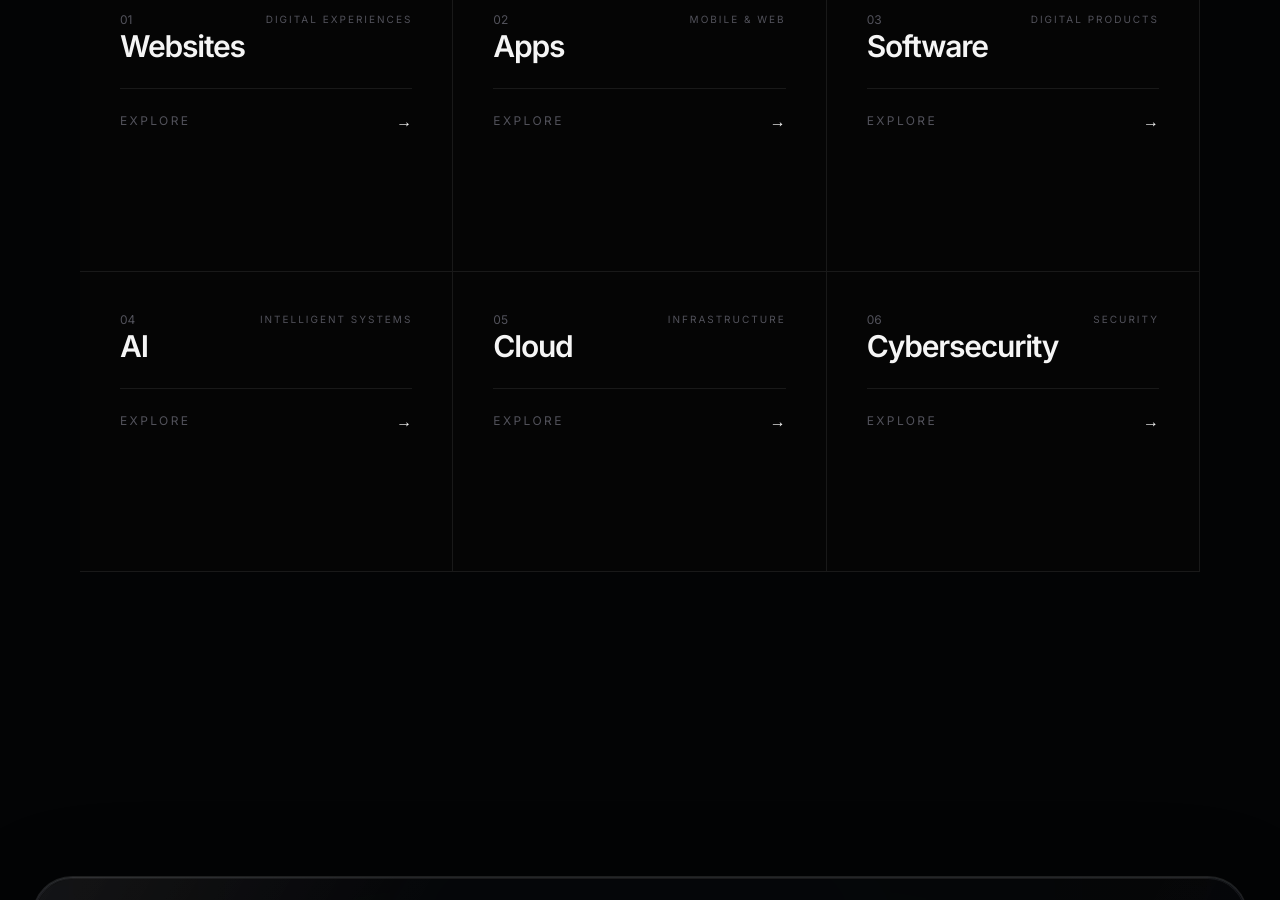
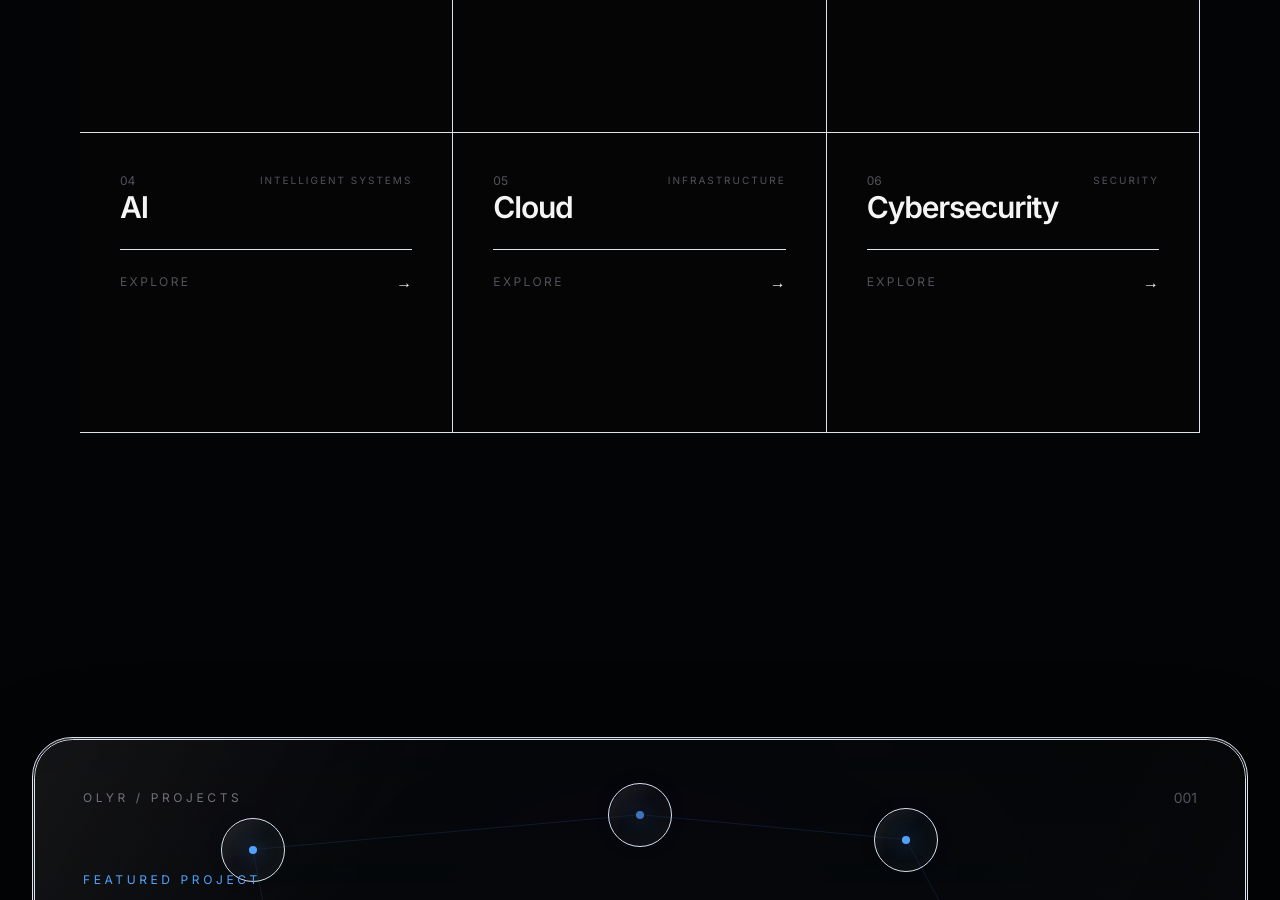
Before and after one commit to OLYR-Labs/website, a Next.js app: page / in a window 1280 px wide. Shown: the part 1900-2800 px from the top of the page. Built offline with nearby package versions, Linux system fonts and the light colour scheme.

Commit message:
feat: establish light-first premium design tokens and performant theme-aware surfaces

```diff
--- a/app/globals.css
+++ b/app/globals.css
@@ -1,497 +1,149 @@
 @import "tailwindcss";
 
 :root {
---background: #030405;
---foreground: #f5f5f5;
+  color-scheme: light;
+  --background: #f7f9fc;
+  --surface: #ffffff;
+  --surface-soft: #f1f5f9;
+  --foreground: #0b1220;
+  --text-primary: #0b1220;
+  --text-secondary: #475569;
+  --text-muted: #64748b;
+  --text-subtle: #94a3b8;
+  --border: #dbe3ee;
+  --border-strong: #cbd5e1;
+  --blue: #1769ff;
+  --blue-light: #4f8cff;
+  --blue-soft: #e8f0ff;
+  --blue-glow: rgba(23, 105, 255, .12);
+  --shadow-sm: 0 4px 20px rgba(15, 23, 42, .06);
+  --shadow-md: 0 18px 55px rgba(15, 23, 42, .10);
+  --shadow-lg: 0 35px 100px rgba(15, 23, 42, .14);
+}
 
---blue: #3b82f6;
---blue-light: #60a5fa;
-
---blue-glow: rgba(59, 130, 246, 0.025);
-
---glass-bg: rgba(255, 255, 255, 0.025);
---glass-border: rgba(255, 255, 255, 0.10);
---glass-highlight: rgba(255, 255, 255, 0.08);
-
---text-primary: #f5f5f5;
---text-secondary: #a1a1aa;
---text-muted: #71717a;
---text-subtle: #52525b;
+html[data-theme="dark"] {
+  color-scheme: dark;
+  --background: #070a0f;
+  --surface: #0c1118;
+  --surface-soft: #111821;
+  --foreground: #f8fafc;
+  --text-primary: #f8fafc;
+  --text-secondary: #a8b2c2;
+  --text-muted: #7d899a;
+  --text-subtle: #5e6979;
+  --border: #202b3a;
+  --border-strong: #2d3a4d;
+  --blue: #5b8dff;
+  --blue-light: #82a9ff;
+  --blue-soft: rgba(91, 141, 255, .12);
+  --blue-glow: rgba(91, 141, 255, .15);
+  --shadow-sm: 0 4px 24px rgba(0, 0, 0, .16);
+  --shadow-md: 0 20px 60px rgba(0, 0, 0, .24);
+  --shadow-lg: 0 40px 110px rgba(0, 0, 0, .38);
 }
 
 @theme inline {
   --color-background: var(--background);
   --color-foreground: var(--foreground);
-
   --font-sans: var(--font-inter);
   --font-heading: var(--font-space-grotesk);
 }
 
-* {
-  box-sizing: border-box;
-  border-color: rgba(255, 255, 255, 0.08);
-  }
-
-html {
-scroll-behavior: smooth;
-background: #030405;
-}
-
+* { box-sizing: border-box; border-color: var(--border); }
+html { scroll-behavior: smooth; background: var(--background); }
 body {
   margin: 0;
   min-height: 100vh;
-background: #030405;
+  overflow-x: hidden;
+  background: var(--background);
   color: var(--foreground);
-
-font-family:
-var(--font-inter),
-Arial,
-Helvetica,
-sans-serif;
-
-overflow-x: hidden;
-
+  font-family: var(--font-inter), Arial, Helvetica, sans-serif;
   -webkit-font-smoothing: antialiased;
--moz-osx-font-smoothing: grayscale;
+  text-rendering: optimizeLegibility;
+  transition: background-color .25s ease, color .25s ease;
 }
 
-::selection {
-background: var(--blue);
-color: white;
+a { color: inherit; text-decoration: none; }
+button { cursor: pointer; }
+::selection { background: var(--blue); color: #fff; }
+
+.sr-only { position: absolute; width: 1px; height: 1px; padding: 0; margin: -1px; overflow: hidden; clip: rect(0,0,0,0); white-space: nowrap; border: 0; }
+
+.site-nav {
+  position: fixed; inset: 14px 16px auto; z-index: 9999;
+  border: 1px solid color-mix(in srgb, var(--border) 86%, transparent);
+  border-radius: 18px;
+  background: color-mix(in srgb, var(--surface) 88%, transparent);
+  box-shadow: var(--shadow-sm);
+  backdrop-filter: blur(18px) saturate(140%);
+  -webkit-backdrop-filter: blur(18px) saturate(140%);
+}
+.site-nav-inner { max-width: 1280px; height: 68px; margin: auto; padding: 0 18px; display: flex; align-items: center; justify-content: space-between; gap: 24px; }
+.brand-mark { display: inline-flex; align-items: center; flex: 0 0 auto; }
+.brand-logo { width: 112px; height: auto; object-fit: contain; filter: none; }
+.nav-links { display: flex; align-items: center; gap: clamp(18px, 2.4vw, 34px); }
+.nav-link { position: relative; color: var(--text-secondary); font-size: 14px; font-weight: 500; transition: color .2s ease; }
+.nav-link::after { content: ""; position: absolute; left: 0; right: 100%; bottom: -7px; height: 1px; background: var(--blue); transition: right .25s ease; }
+.nav-link:hover, .nav-link:focus-visible { color: var(--foreground); }
+.nav-link:hover::after, .nav-link:focus-visible::after { right: 0; }
+.nav-actions { display: flex; align-items: center; gap: 10px; }
+.nav-cta, .mobile-cta { display: inline-flex; align-items: center; gap: 8px; min-height: 42px; padding: 0 17px; border-radius: 999px; background: var(--foreground); color: var(--background); font-size: 13px; font-weight: 700; transition: transform .2s ease, background .2s ease; }
+.nav-cta:hover, .mobile-cta:hover { transform: translateY(-1px); background: var(--blue); color: #fff; }
+.theme-toggle { width: 42px; height: 42px; display: grid; place-items: center; border: 1px solid var(--border); border-radius: 999px; background: var(--surface); color: var(--foreground); transition: transform .2s ease, border-color .2s ease, background .2s ease; }
+.theme-toggle:hover { transform: rotate(8deg); border-color: var(--blue); background: var(--blue-soft); }
+.theme-toggle-icon { width: 18px; height: 18px; fill: none; stroke: currentColor; stroke-width: 1.8; stroke-linecap: round; stroke-linejoin: round; }
+.mobile-menu-button { display: none; width: 42px; height: 42px; border: 1px solid var(--border); border-radius: 999px; background: var(--surface); padding: 11px; }
+.mobile-menu-button span { display: block; height: 1.5px; margin: 4px 0; background: var(--foreground); transition: transform .25s ease; }
+.mobile-menu { display: none; }
+
+/* Shared surfaces retained for existing pages/components. */
+.glass-panel, .glass-section, .glass-card, .glass-button {
+  border: 1px solid var(--border);
+  background: var(--surface);
+  box-shadow: var(--shadow-sm);
+  backdrop-filter: none;
+  -webkit-backdrop-filter: none;
+}
+.glass-panel { border-radius: 28px; }
+.glass-section { border-radius: 28px; }
+.glass-card { border-radius: 20px; transition: transform .25s ease, border-color .25s ease, box-shadow .25s ease; }
+.glass-card:hover { transform: translateY(-3px); border-color: color-mix(in srgb, var(--blue) 35%, var(--border)); box-shadow: var(--shadow-md); }
+.glass-button { transition: transform .2s ease, border-color .2s ease, background .2s ease; }
+.glass-button:hover { transform: translateY(-2px); border-color: var(--blue); background: var(--blue-soft); }
+
+.reveal { opacity: 0; transform: translateY(24px); transition: opacity .55s ease, transform .55s cubic-bezier(.2,.7,.2,1); }
+.reveal.active { opacity: 1; transform: translateY(0); }
+
+@keyframes marquee { from { transform: translate3d(0,0,0); } to { transform: translate3d(-50%,0,0); } }
+.animate-marquee { animation: marquee 24s linear infinite; will-change: transform; }
+
+/* Premium homepage primitives. */
+.eyebrow { display: inline-flex; align-items: center; gap: 9px; color: var(--blue); font-size: 11px; font-weight: 700; letter-spacing: .18em; text-transform: uppercase; }
+.eyebrow::before { content: ""; width: 7px; height: 7px; border-radius: 50%; background: var(--blue); box-shadow: 0 0 0 5px var(--blue-soft); }
+.section-kicker { color: var(--blue); font-size: 12px; font-weight: 700; letter-spacing: .16em; text-transform: uppercase; }
+
+@media (max-width: 900px) {
+  .site-nav { inset: 10px 10px auto; }
+  .nav-links, .nav-cta { display: none; }
+  .mobile-menu-button { display: block; }
+  .mobile-menu { display: grid; grid-template-rows: 0fr; padding: 0 18px; overflow: hidden; transition: grid-template-rows .3s ease, padding .3s ease; }
+  .mobile-menu.is-open { grid-template-rows: 1fr; padding: 8px 18px 18px; }
+  .mobile-menu > * { min-height: 0; }
+  .mobile-link { padding: 13px 4px; color: var(--text-secondary); border-top: 1px solid var(--border); font-size: 15px; }
+  .mobile-cta { justify-content: center; margin-top: 8px; }
 }
 
-::-webkit-scrollbar {
-width: 10px;
+@media (max-width: 640px) {
+  .site-nav-inner { height: 62px; padding: 0 14px; }
+  .brand-logo { width: 100px; }
 }
 
-::-webkit-scrollbar-track {
-background: #030405;
+@media (prefers-reduced-motion: reduce) {
+  html { scroll-behavior: auto; }
+  *, *::before, *::after { animation-duration: .01ms !important; animation-iteration-count: 1 !important; transition-duration: .01ms !important; }
 }
 
-::-webkit-scrollbar-thumb {
-background: #27272a;
-border-radius: 999px;
-}
+@media (max-width: 768px) { .animate-marquee { animation-duration: 30s; } }
 
-::-webkit-scrollbar-thumb:hover {
-background: #3f3f46;
-}
-
-/* ========================================================= */
-/* GLASS PANEL */
-/* Used by CTA and other intentional glass surfaces */
-/* ========================================================= */
-
-.glass-panel {
-position: relative;
-isolation: isolate;
-overflow: hidden;
-
-background:
-linear-gradient(
-135deg,
-rgba(255, 255, 255, 0.04),
-rgba(255, 255, 255, 0.012) 40%,
-rgba(255, 255, 255, 0.018) 75%,
-rgba(255, 255, 255, 0.012)
-);
-
-border: 1px solid rgba(255, 255, 255, 0.10);
-
-box-shadow:
-inset 0 1px 0 rgba(255, 255, 255, 0.08),
-inset 0 -1px 0 rgba(255, 255, 255, 0.015),
-0 30px 100px rgba(0, 0, 0, 0.60);
-
-backdrop-filter:
-blur(35px)
-saturate(120%);
-
--webkit-backdrop-filter:
-blur(35px)
-saturate(120%);
-}
-
-.glass-panel::before {
-content: "";
-
-position: absolute;
-inset: 0;
-
-pointer-events: none;
-
-background:
-linear-gradient(
-115deg,
-rgba(255, 255, 255, 0.055) 0%,
-rgba(255, 255, 255, 0.012) 20%,
-transparent 40%,
-transparent 75%,
-rgba(255, 255, 255, 0.012) 100%
-);
-
-opacity: 0.65;
-
-z-index: -1;
-}
-
-.glass-panel::after {
-content: "";
-
-position: absolute;
-inset: 1px;
-
-border-radius: inherit;
-
-pointer-events: none;
-
-background:
-linear-gradient(
-120deg,
-rgba(255, 255, 255, 0.045),
-transparent 28%,
-transparent 72%,
-rgba(255, 255, 255, 0.015)
-);
-
-mask:
-linear-gradient(#000 0 0) content-box,
-linear-gradient(#000 0 0);
-
-mask-composite: exclude;
-
-padding: 1px;
-
-opacity: 0.55;
-
-z-index: 20;
-}
-
-/* ========================================================= */
-/* GLASS SECTION */
-/* ========================================================= */
-
-.glass-section {
-position: relative;
-isolation: isolate;
-overflow: hidden;
-
-background:
-linear-gradient(
-135deg,
-rgba(255, 255, 255, 0.04),
-rgba(255, 255, 255, 0.01) 45%,
-rgba(255, 255, 255, 0.018)
-);
-
-border: 1px solid rgba(255, 255, 255, 0.09);
-
-box-shadow:
-inset 0 1px 0 rgba(255, 255, 255, 0.07),
-inset 0 -1px 0 rgba(255, 255, 255, 0.012),
-0 30px 100px rgba(0, 0, 0, 0.55);
-
-backdrop-filter:
-blur(32px)
-saturate(120%);
-
--webkit-backdrop-filter:
-blur(32px)
-saturate(120%);
-}
-
-.glass-section::before {
-content: "";
-
-position: absolute;
-inset: 0;
-
-pointer-events: none;
-
-background:
-radial-gradient(
-circle at 10% 0%,
-rgba(255, 255, 255, 0.035),
-transparent 28%
-),
-radial-gradient(
-circle at 90% 100%,
-rgba(59, 130, 246, 0.015),
-transparent 38%
-);
-
-z-index: -1;
-}
-
-/* ========================================================= */
-/* GLASS CARD */
-/* ========================================================= */
-
-.glass-card {
-position: relative;
-isolation: isolate;
-overflow: hidden;
-
-background:
-linear-gradient(
-135deg,
-rgba(255, 255, 255, 0.03),
-rgba(255, 255, 255, 0.008) 55%,
-rgba(255, 255, 255, 0.015)
-);
-
-border: 1px solid rgba(255, 255, 255, 0.08);
-
-box-shadow:
-inset 0 1px 0 rgba(255, 255, 255, 0.06),
-0 25px 80px rgba(0, 0, 0, 0.45);
-
-backdrop-filter:
-blur(24px)
-saturate(115%);
-
--webkit-backdrop-filter:
-blur(24px)
-saturate(115%);
-
-transition:
-border-color 400ms ease,
-box-shadow 500ms ease,
-background 500ms ease;
-}
-
-.glass-card::before {
-content: "";
-
-position: absolute;
-inset: -1px;
-
-pointer-events: none;
-
-background:
-linear-gradient(
-115deg,
-rgba(255, 255, 255, 0.04),
-rgba(255, 255, 255, 0.008) 28%,
-transparent 48%,
-transparent 75%,
-rgba(255, 255, 255, 0.012)
-);
-
-opacity: 0.55;
-
-transition: opacity 500ms ease;
-
-z-index: -1;
-}
-
-.glass-card:hover {
-border-color: rgba(255, 255, 255, 0.12);
-
-box-shadow:
-inset 0 1px 0 rgba(255, 255, 255, 0.08),
-0 35px 100px rgba(0, 0, 0, 0.55);
-}
-
-.glass-card:hover::before {
-opacity: 0.75;
-}
-
-/* ========================================================= */
-/* BUTTON GLASS */
-/* ========================================================= */
-
-.glass-button {
-position: relative;
-overflow: hidden;
-
-border: 1px solid rgba(255, 255, 255, 0.10);
-
-background:
-linear-gradient(
-135deg,
-rgba(255, 255, 255, 0.055),
-rgba(255, 255, 255, 0.012)
-);
-
-box-shadow:
-inset 0 1px 0 rgba(255, 255, 255, 0.08),
-0 10px 40px rgba(0, 0, 0, 0.30);
-
-backdrop-filter:
-blur(20px)
-saturate(120%);
-
--webkit-backdrop-filter:
-blur(20px)
-saturate(120%);
-
-transition:
-border-color 300ms ease,
-background 300ms ease,
-box-shadow 300ms ease,
-transform 300ms ease;
-}
-
-.glass-button:hover {
-border-color: rgba(96, 165, 250, 0.35);
-
-background:
-linear-gradient(
-135deg,
-rgba(96, 165, 250, 0.08),
-rgba(255, 255, 255, 0.018)
-);
-
-box-shadow:
-inset 0 1px 0 rgba(255, 255, 255, 0.10),
-0 15px 50px rgba(59, 130, 246, 0.06);
-
-transform: translateY(-2px);
-}
-
-/* ========================================================= */
-/* INTERACTION */
-/* ========================================================= */
-
-a,
-button {
-transition-duration: 300ms;
-}
-
-button {
-cursor: pointer;
-}
-
-button:disabled {
-cursor: not-allowed;
-}
-
-/* ========================================================= */
-/* SCROLL REVEAL */
-/* ========================================================= */
-
-.reveal {
-opacity: 0;
-transform: translateY(40px);
-
-transition:
-opacity 700ms ease,
-transform 700ms ease;
-}
-
-.reveal.active {
-opacity: 1;
-transform: translateY(0);
-}
-
-/* ========================================================= */
-/* MARQUEE */
-/* ========================================================= */
-
-@keyframes marquee {
-from {
-transform: translateX(0);
-}
-
-to {
-transform: translateX(-50%);
-}
-}
-
-.animate-marquee {
-animation: marquee 20s linear infinite;
-}
-
-/* ========================================================= */
-/* FLOATING NODES */
-/* ========================================================= */
-
-@keyframes floatNode1 {
-0%,
-100% {
-transform: translate(0, 0);
-}
-
-50% {
-transform: translate(20px, -15px);
-}
-}
-
-@keyframes floatNode2 {
-0%,
-100% {
-transform: translate(0, 0);
-}
-
-50% {
-transform: translate(-15px, 20px);
-}
-}
-
-@keyframes floatNode3 {
-0%,
-100% {
-transform: translate(0, 0);
-}
-
-50% {
-transform: translate(-20px, -15px);
-}
-}
-
-@keyframes floatNode4 {
-0%,
-100% {
-transform: translate(0, 0);
-}
-
-50% {
-transform: translate(15px, 20px);
-}
-}
-
-/* ========================================================= */
-/* REDUCED MOTION */
-/* ========================================================= */
-
-@media (prefers-reduced-motion: reduce) {
-html {
-scroll-behavior: auto;
-}
-
-*,
-*::before,
-*::after {
-animation-duration: 0.01ms !important;
-animation-iteration-count: 1 !important;
-transition-duration: 0.01ms !important;
-scroll-behavior: auto !important;
-}
-}
-
-/* ========================================================= */
-/* MOBILE */
-/* ========================================================= */
-
-@media (max-width: 768px) {
-body {
-overflow-x: hidden;
-}
-
-.animate-marquee {
-animation-duration: 25s;
-}
-}
-.input {
-  width:100%;
-  border:1px solid rgba(255,255,255,0.1);
-  background:rgba(255,255,255,0.02);
-  padding:1rem;
-  color:white;
-  outline:none;
-}
-
-.input:focus {
-  border-color:#60a5fa;
-}
+.input { width: 100%; border: 1px solid var(--border); background: var(--surface); padding: 1rem; color: var(--foreground); outline: none; border-radius: 12px; }
+.input:focus { border-color: var(--blue); box-shadow: 0 0 0 3px var(--blue-soft); }
```
Lines whose indentation alone changed are shown as unchanged.
